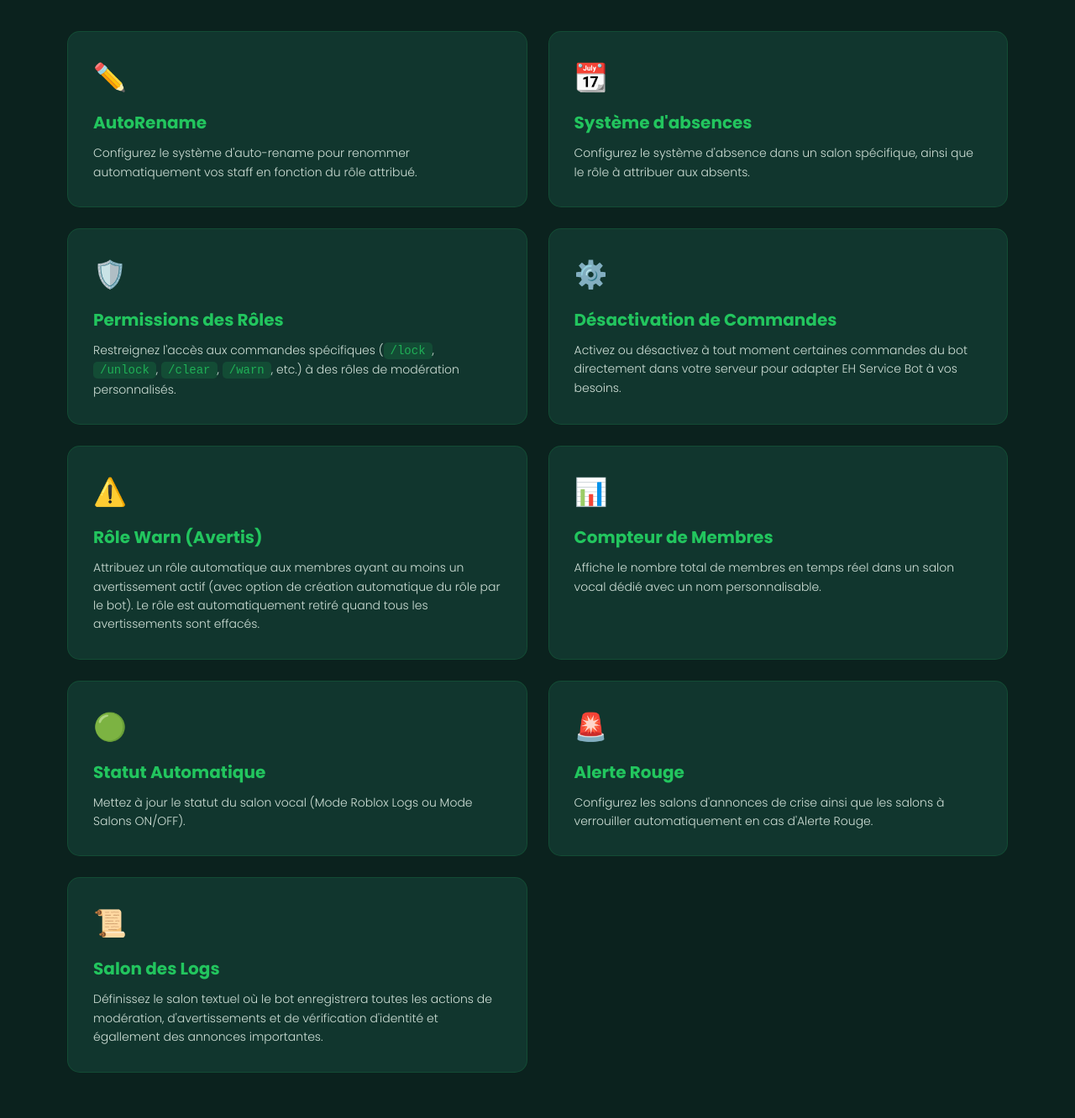
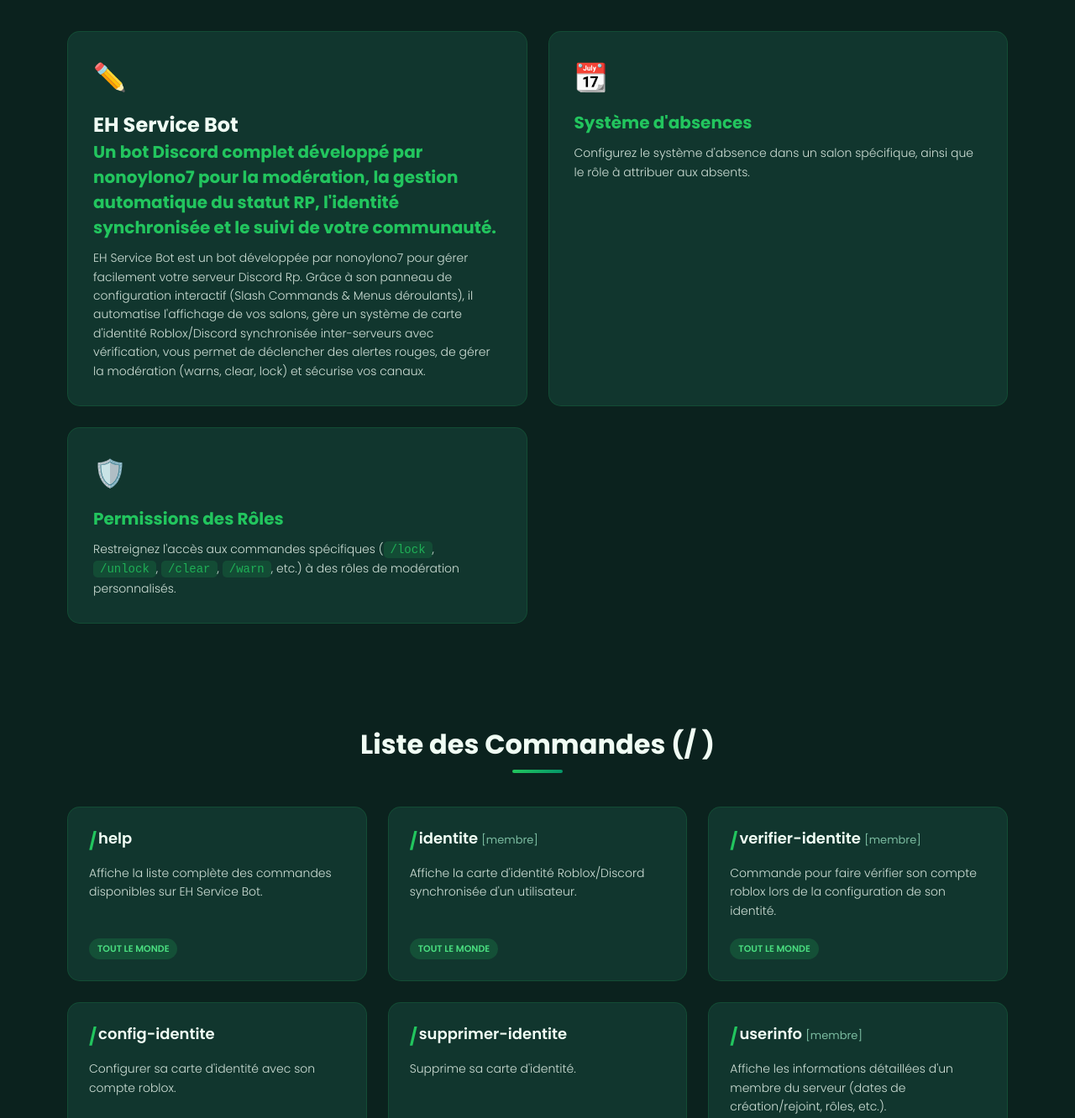
Before and after one commit to nonoylono7-droid/NonoStudio, a plain HTML site: page index.html in a window 1280 px wide. Shown: the part 1162-2494 px from the top of the page at 84% size. Drawn offline with Linux system fonts and the light colour scheme.

Commit message:
Revise EH Service Bot information and links
Updated links and descriptions for EH Service Bot.

```diff
--- a/index.html
+++ b/index.html
@@ -27,7 +27,7 @@
                 <li><a href="#commandes">222</a></li>
                 <li><a href="tos.html">ToS</a></li>
                 <li><a href="https://discord.gg/Er6xKN7zth" target="_blank" class="btn-support">💬 Nous Contacter</a></li>
-                <li><a href="https://discord.com/oauth2/authorize?client_id=1525150043508707328&permissions=8&integration_type=0&scope=applications.commands+bot" target="_blank" class="btn-invite">Découvrir nos projets</a></li>
+                <li><a href="https://eh-service-bot.onrender.com/" target="_blank" class="btn-invite">Découvrir EH Service Bot</a></li>
             </ul>
         </nav>
     </header>
@@ -43,8 +43,8 @@
             <p class="animate-pop-in delay-2">Un studio crée par <strong>nonoylono7</strong> pour le développement, la création de jeux, et plein d'autres projets.</p>
 
             <div class="hero-buttons animate-pop-in delay-2">
-                <a href="https://discord.com/oauth2/authorize?client_id=1525150043508707328&permissions=8&integration_type=0&scope=applications.commands+bot" target="_blank" class="btn-main">Découvrir nos projets</a>
-                <a href="https://discord.gg/Er6xKN7zth" target="_blank" class="btn-secondary">💬 Contacter le Support</a>
+                <a href="https://eh-service-bot.onrender.com/" target="_blank" class="btn-main">Découvrir EH Service Bot</a>
+                <a href="https://discord.gg/Er6xKN7zth" target="_blank" class="btn-secondary">💬 Nous contacter</a>
             </div>
         </div>
     </section>
@@ -68,8 +68,10 @@
         <div class="config-grid">
             <div class="config-card scroll-animate">
                 <div class="config-icon">✏️</div>
-                <h3>AutoRename</h3>
-                <p>Configurez le système d'auto-rename pour renommer automatiquement vos staff en fonction du rôle attribué.</p>
+                <h2>EH Service Bot</h2>
+                <h3>Un bot Discord complet développé par nonoylono7 pour la modération, la gestion automatique du statut RP, l'identité synchronisée et le suivi de votre communauté.</h3>
+                <p>EH Service Bot est un bot développée par nonoylono7 pour gérer facilement votre serveur Discord Rp. Grâce à son panneau de configuration interactif (Slash Commands & Menus déroulants), il automatise l'affichage de vos salons, gère un système de carte d'identité Roblox/Discord synchronisée inter-serveurs avec vérification, vous permet de déclencher des alertes rouges, de gérer la modération (warns, clear, lock) et sécurise vos canaux.
+</p>
             </div>
 
             <div class="config-card scroll-animate">
@@ -82,42 +84,6 @@
                 <div class="config-icon">🛡️</div>
                 <h3>Permissions des Rôles</h3>
                 <p>Restreignez l'accès aux commandes spécifiques (<code>/lock</code>, <code>/unlock</code>, <code>/clear</code>, <code>/warn</code>, etc.) à des rôles de modération personnalisés.</p>
-            </div>
-
-            <div class="config-card scroll-animate">
-                <div class="config-icon">⚙️</div>
-                <h3>Désactivation de Commandes</h3>
-                <p>Activez ou désactivez à tout moment certaines commandes du bot directement dans votre serveur pour adapter EH Service Bot à vos besoins.</p>
-            </div>
-
-            <div class="config-card scroll-animate">
-                <div class="config-icon">⚠️</div>
-                <h3>Rôle Warn (Avertis)</h3>
-                <p>Attribuez un rôle automatique aux membres ayant au moins un avertissement actif (avec option de création automatique du rôle par le bot). Le rôle est automatiquement retiré quand tous les avertissements sont effacés.</p>
-            </div>
-
-            <div class="config-card scroll-animate">
-                <div class="config-icon">📊</div>
-                <h3>Compteur de Membres</h3>
-                <p>Affiche le nombre total de membres en temps réel dans un salon vocal dédié avec un nom personnalisable.</p>
-            </div>
-
-            <div class="config-card scroll-animate">
-                <div class="config-icon">🟢</div>
-                <h3>Statut Automatique</h3>
-                <p>Mettez à jour le statut du salon vocal (Mode Roblox Logs ou Mode Salons ON/OFF).</p>
-            </div>
-
-            <div class="config-card scroll-animate">
-                <div class="config-icon">🚨</div>
-                <h3>Alerte Rouge</h3>
-                <p>Configurez les salons d'annonces de crise ainsi que les salons à verrouiller automatiquement en cas d'Alerte Rouge.</p>
-            </div>
-
-            <div class="config-card scroll-animate">
-                <div class="config-icon">📜</div>
-                <h3>Salon des Logs</h3>
-                <p>Définissez le salon textuel où le bot enregistrera toutes les actions de modération, d'avertissements et de vérification d'identité et égallement des annonces importantes.</p>
             </div>
         </div>
     </section>
```
